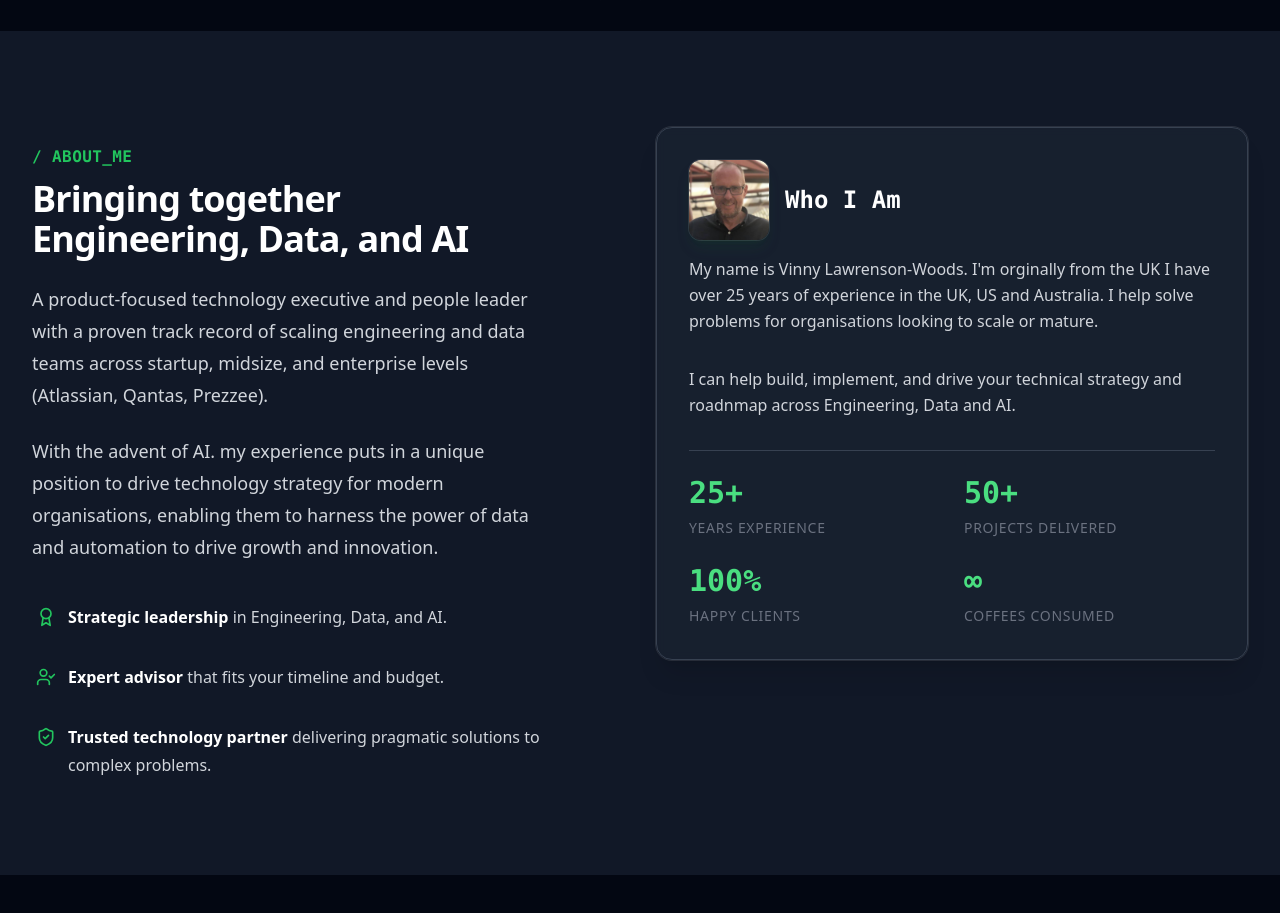
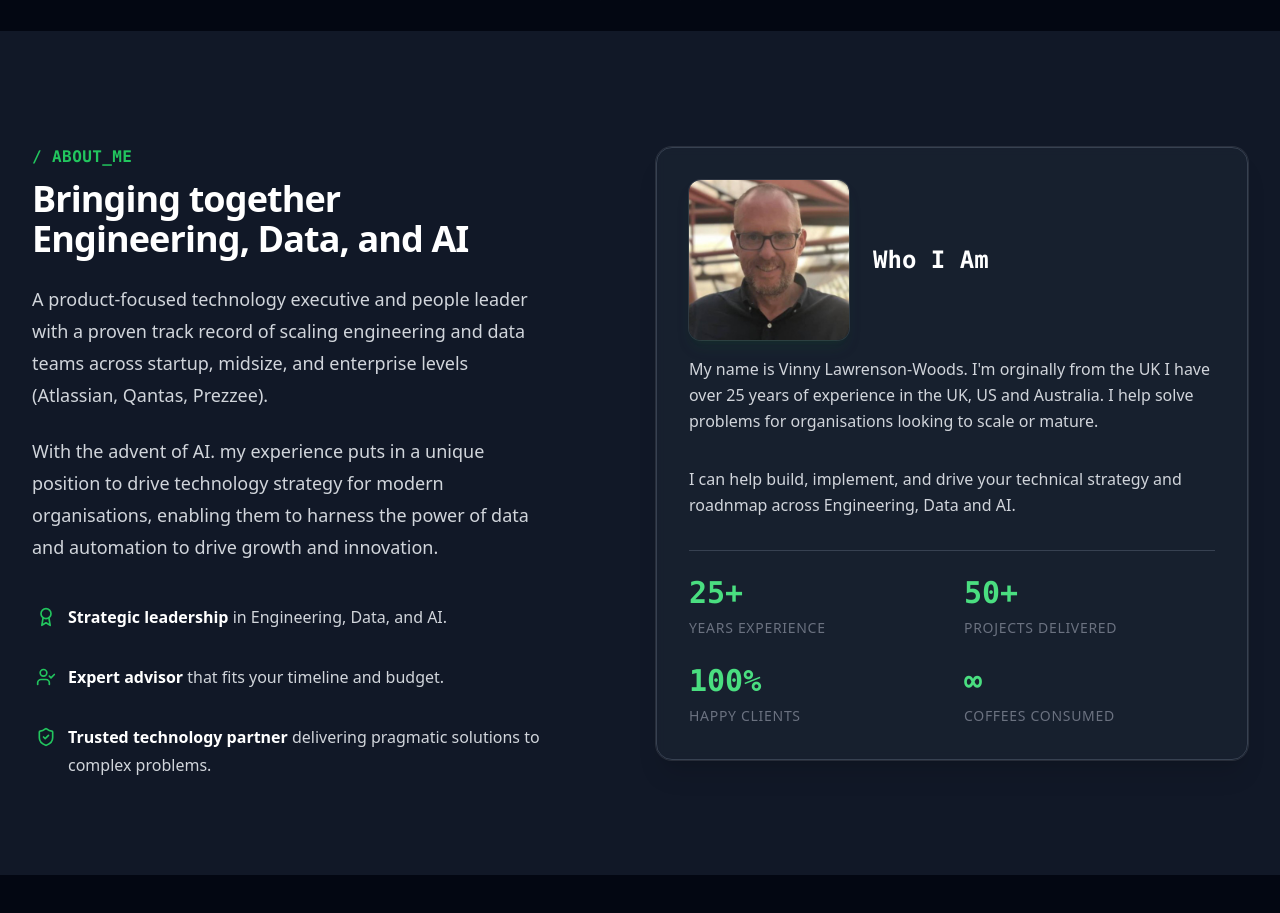
Before and after one commit to vinnylwoods/reengineered, a React (Vite) app: page / in a window 1280 px wide. Shown: the part 840-1753 px from the top of the page. Built offline with nearby package versions, Linux system fonts and the light colour scheme.

Commit message:
enlarge photo

```diff
--- a/src/components/About.tsx
+++ b/src/components/About.tsx
@@ -55,14 +55,14 @@ export function About() {
             </div>
           </div>
 
-          <div className="lg:order-last">
+          <div className="lg:order-last lg:self-center lg:justify-self-center">
              <div className="relative bg-gray-800/50 backdrop-blur-sm rounded-2xl shadow-xl ring-1 ring-white/10 p-8 border border-gray-700">
-                <div className="flex items-center gap-4 mb-4">
+                <div className="flex items-center gap-6 mb-4">
                   <img
                     src="/profile.jpg"
                     alt="Profile"
                     loading="lazy"
-                    className="h-20 w-20 rounded-xl object-cover ring-1 ring-white/10 shadow-lg shadow-green-900/20"
+                    className="h-40 w-40 rounded-xl object-cover ring-1 ring-white/10 shadow-lg shadow-green-900/20"
                   />
                   <h3 className="text-2xl font-bold text-white font-mono">{t('about.whoIAm')}</h3>
                 </div>
```
Also changed, not shown: public/profile.jpg (renamed from profile.jpg).
